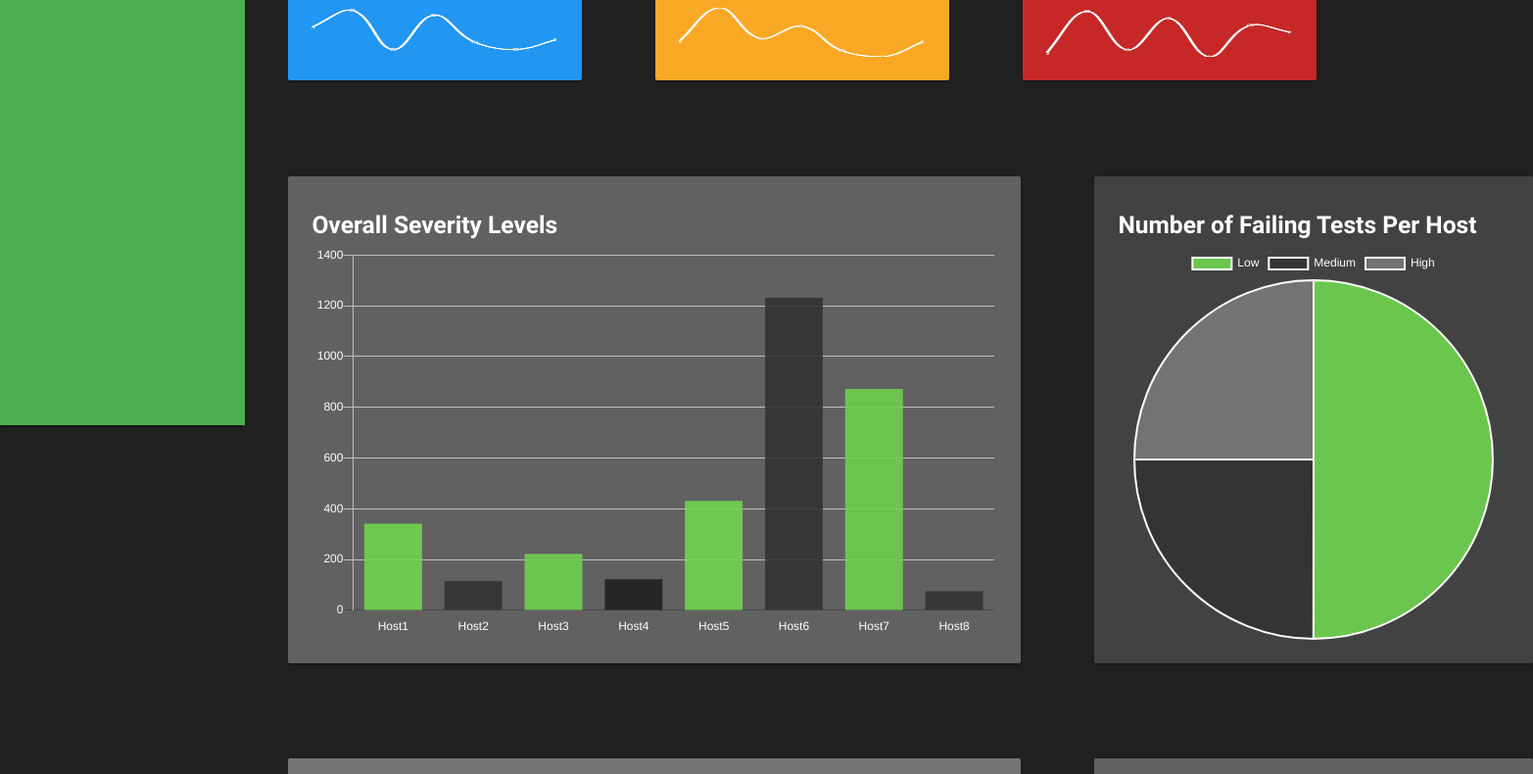
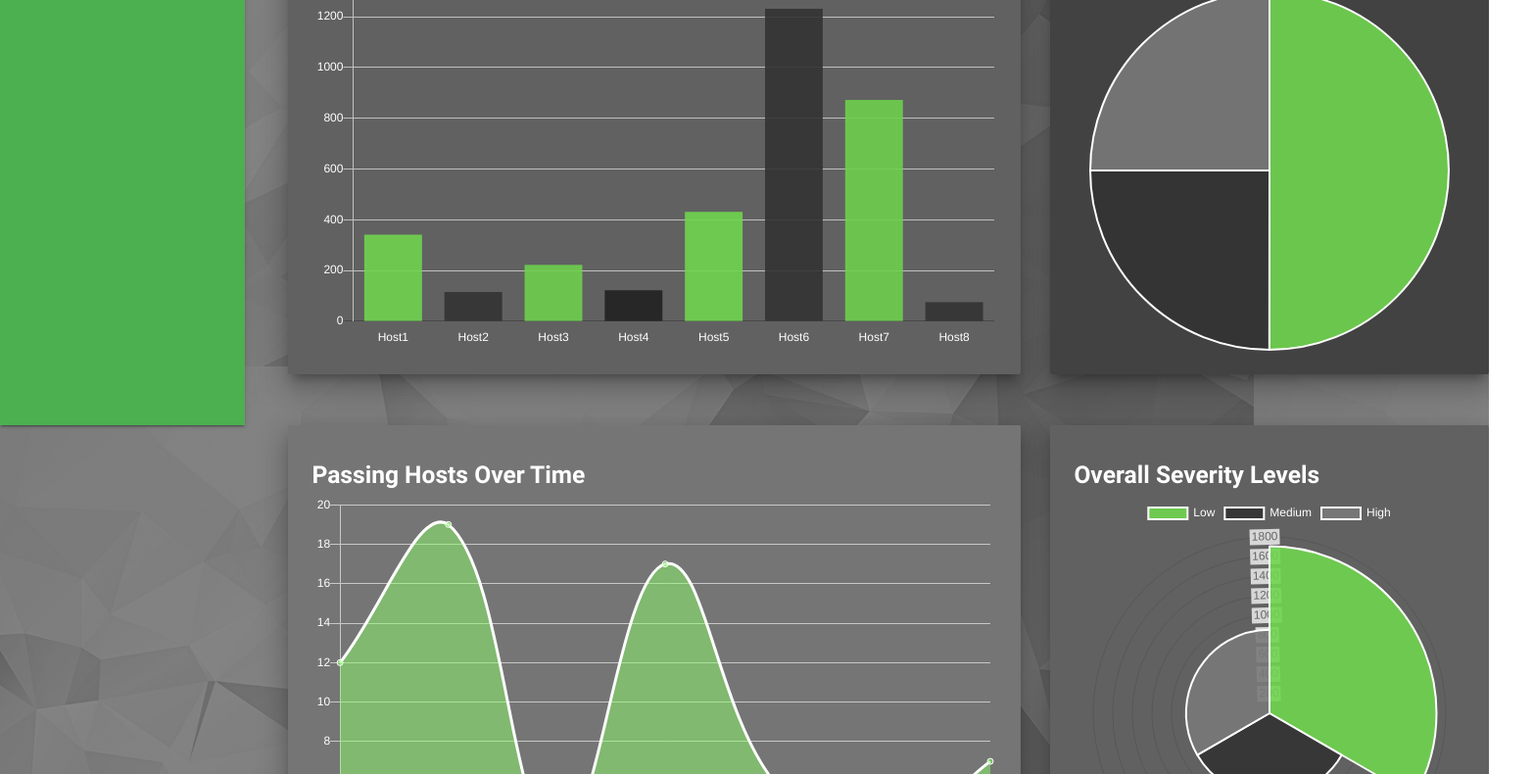
Before and after one commit to scott-armiger/dashboard-prototype, a plain HTML site: page index.html in a window 1280 px wide. Shown: the part 426-1216 px from the top of the page at 98% size, 1565 px wide, since content can reach past the window. Drawn offline with nearby package versions, Linux system fonts and the light colour scheme.

Commit message:
Added paralax to the background

```diff
--- a/css/style.css
+++ b/css/style.css
@@ -36,15 +36,38 @@
   display: grid;
   grid-template-columns: 1fr 1fr;
   grid-template-rows: 1fr 1fr;
-  grid-gap: 5em;
+  grid-gap: 2em;
 }
 
 .severity-cards {
   display: grid;
   grid-template-columns: repeat(3, 1fr);
-  grid-gap: 5em;
 }
 
 .parallax-container {
   height: 220px;
 }
+
+.page-footer {
+  margin-top: 5%;
+}
+
+.parallax2 {
+    /* The image used */
+    background:
+
+    linear-gradient(
+    rgba(251,251,251,0.3),
+    rgba(251,251,251,0.3)
+    ),
+    url("/assets/banner.jpg") scroll no-repeat center/cover;
+
+    /* Set a specific height */
+    height: 500px;
+
+    /* Create the parallax scrolling effect */
+    background-attachment: fixed;
+    background-position: center;
+    background-repeat: no-repeat;
+    background-size: cover;
+}
--- a/index.html
+++ b/index.html
@@ -14,7 +14,7 @@
       <meta name="viewport" content="width=device-width, initial-scale=1.0"/>
     </head>
 
-    <body class= "grey darken-4">
+    <body class= "parallax2">
     <!--Top Navbar-->
       <nav>
         <div class="nav-wrapper grey darken-3">
@@ -69,11 +69,6 @@
         </li>
       </ul>   <!-- END SIDE NAVBAR -->
 
-
-    <div class="parallax-container">
-      <div class="parallax"><img src="assets/rev-slider1.jpg"></div>
-    </div>
-
     <div class="severity-cards container">
       <!-- Info Cards -->
       <!--Low Severity Card -->
@@ -111,35 +106,31 @@
 
     <!-- CHARTS -->
       <div class="container charts">
-        <div class="card grey darken-2">
+        <div class="card grey darken-2 z-depth-5">
           <div class="card-content white-text">
             <span class="card-title"><h5 class="bold">Overall Severity Levels</h5></span>
             <canvas id="bar1" width="700" height="400"></canvas>
           </div>
         </div>
-        <div class="card grey darken-3">
+        <div class="card grey darken-3 z-depth-5">
           <div class="card-content white-text">
             <span class="card-title"><h5 class="bold">Number of Failing Tests Per Host</h5></span>
             <canvas id="pie1" width="400" height="400"></canvas>
           </div>
         </div>
-        <div class="card grey darken-1">
+        <div class="card grey darken-1 z-depth-5">
           <div class="card-content white-text">
             <div class="card-title"><h5 class="bold">Passing Hosts Over Time</h5></div>
             <canvas id="line1" width ="700" height="400"></canvas>
           </div>
         </div>
-        <div class="card grey darken-2">
+        <div class="card grey darken-2 z-depth-5">
           <div class="card-content white-text">
             <div class="cardtit"><h5 class="bold">Overall Severity Levels</h5></div>
             <canvas id="polar1" width ="400" height="400"></canvas>
           </div>
         </div>
       </div> <!-- End Charts -->
-
-      <div class="parallax-container">
-        <div class="parallax"><img src="assets/rev-slider1.jpg"></div>
-      </div>
 
         <!--Footer -->
         <footer class="page-footer grey darken-2">
```
Also changed, not shown: assets/abstract.png (added), assets/abstract2.jpg (added), assets/abstract3.jpg (added), assets/banner.jpg (added), assets/banner2.png (added).
